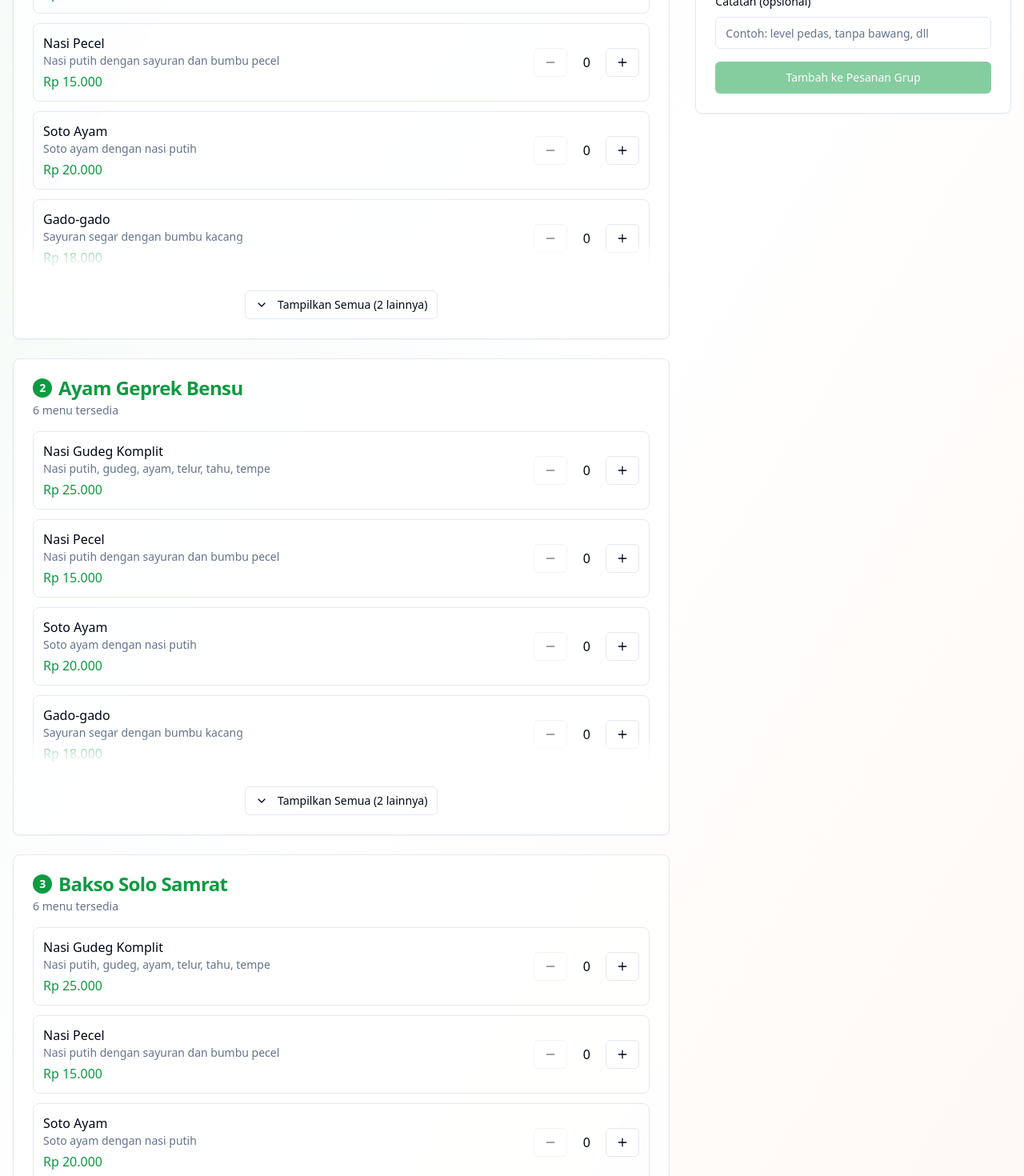
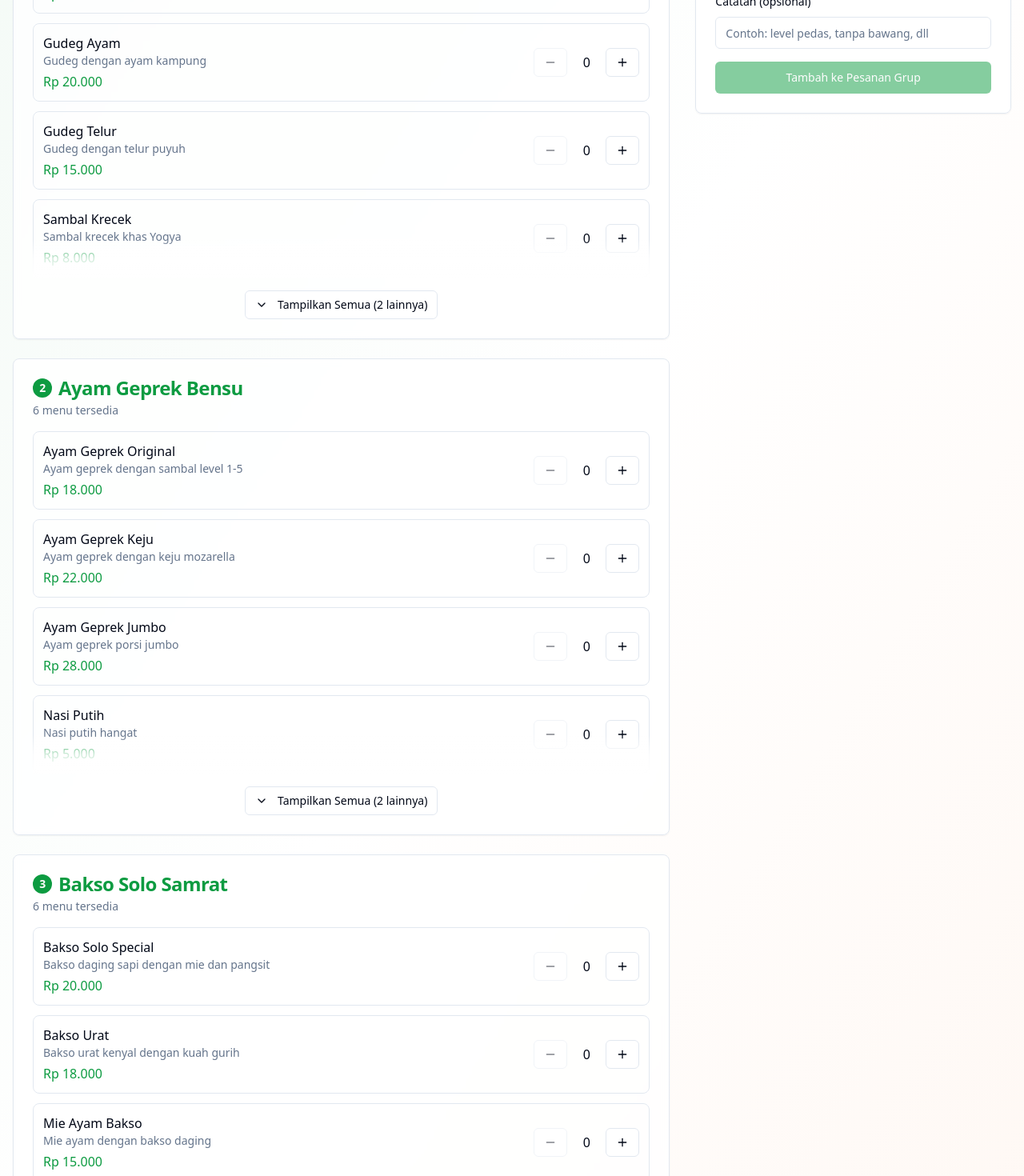
Before and after one commit to bungandy/gofood-group-order, a React (Vite) app: page /order/1 in a window 1280 px wide. Shown: the part 360-1830 px from the top of the page at 80% size. Built offline with nearby package versions, Linux system fonts and the light colour scheme.

Commit message:
Add unique menu data per merchant
Added unique menu data for each merchant to test the grouping of ordered items by merchant.
-edited src/pages/OrderingPage.tsx

```diff
--- a/src/pages/OrderingPage.tsx
+++ b/src/pages/OrderingPage.tsx
@@ -104,16 +104,39 @@ const OrderingPage = () => {
   const getAllMenuItems = (): MenuItem[] => {
     const allItems: MenuItem[] = [];
 
-    merchants.forEach((merchant, index) => {
-      // Mock menu items for each merchant
-      const merchantMenus = [
-        { id: `${merchant.id}_1`, name: "Nasi Gudeg Komplit", price: 25000, description: "Nasi putih, gudeg, ayam, telur, tahu, tempe", merchantId: merchant.id },
-        { id: `${merchant.id}_2`, name: "Nasi Pecel", price: 15000, description: "Nasi putih dengan sayuran dan bumbu pecel", merchantId: merchant.id },
-        { id: `${merchant.id}_3`, name: "Soto Ayam", price: 20000, description: "Soto ayam dengan nasi putih", merchantId: merchant.id },
-        { id: `${merchant.id}_4`, name: "Gado-gado", price: 18000, description: "Sayuran segar dengan bumbu kacang", merchantId: merchant.id },
-        { id: `${merchant.id}_5`, name: "Es Teh Manis", price: 5000, description: "Minuman segar es teh manis", merchantId: merchant.id },
-        { id: `${merchant.id}_6`, name: "Es Jeruk", price: 8000, description: "Minuman segar es jeruk peras", merchantId: merchant.id },
-      ];
+    merchants.forEach((merchant) => {
+      // Different menu items for each merchant
+      let merchantMenus: MenuItem[] = [];
+
+      if (merchant.id === 'merchant_1') { // Warung Gudeg Bu Sari
+        merchantMenus = [
+          { id: `${merchant.id}_1`, name: "Nasi Gudeg Komplit", price: 25000, description: "Nasi putih, gudeg, ayam, telur, tahu, tempe", merchantId: merchant.id },
+          { id: `${merchant.id}_2`, name: "Gudeg Ayam", price: 20000, description: "Gudeg dengan ayam kampung", merchantId: merchant.id },
+          { id: `${merchant.id}_3`, name: "Gudeg Telur", price: 15000, description: "Gudeg dengan telur puyuh", merchantId: merchant.id },
+          { id: `${merchant.id}_4`, name: "Sambal Krecek", price: 8000, description: "Sambal krecek khas Yogya", merchantId: merchant.id },
+          { id: `${merchant.id}_5`, name: "Es Teh Manis", price: 5000, description: "Minuman segar es teh manis", merchantId: merchant.id },
+          { id: `${merchant.id}_6`, name: "Es Jeruk", price: 8000, description: "Minuman segar es jeruk peras", merchantId: merchant.id },
+        ];
+      } else if (merchant.id === 'merchant_2') { // Ayam Geprek Bensu
+        merchantMenus = [
+          { id: `${merchant.id}_1`, name: "Ayam Geprek Original", price: 18000, description: "Ayam geprek dengan sambal level 1-5", merchantId: merchant.id },
+          { id: `${merchant.id}_2`, name: "Ayam Geprek Keju", price: 22000, description: "Ayam geprek dengan keju mozarella", merchantId: merchant.id },
+          { id: `${merchant.id}_3`, name: "Ayam Geprek Jumbo", price: 28000, description: "Ayam geprek porsi jumbo", merchantId: merchant.id },
+          { id: `${merchant.id}_4`, name: "Nasi Putih", price: 5000, description: "Nasi putih hangat", merchantId: merchant.id },
+          { id: `${merchant.id}_5`, name: "Es Teh", price: 3000, description: "Es teh manis segar", merchantId: merchant.id },
+          { id: `${merchant.id}_6`, name: "Es Jeruk", price: 5000, description: "Es jeruk segar", merchantId: merchant.id },
+        ];
+      } else if (merchant.id === 'merchant_3') { // Bakso Solo Samrat
+        merchantMenus = [
+          { id: `${merchant.id}_1`, name: "Bakso Solo Special", price: 20000, description: "Bakso daging sapi dengan mie dan pangsit", merchantId: merchant.id },
+          { id: `${merchant.id}_2`, name: "Bakso Urat", price: 18000, description: "Bakso urat kenyal dengan kuah gurih", merchantId: merchant.id },
+          { id: `${merchant.id}_3`, name: "Mie Ayam Bakso", price: 15000, description: "Mie ayam dengan bakso daging", merchantId: merchant.id },
+          { id: `${merchant.id}_4`, name: "Pangsit Goreng", price: 12000, description: "Pangsit goreng isi ayam", merchantId: merchant.id },
+          { id: `${merchant.id}_5`, name: "Es Campur", price: 8000, description: "Es campur segar", merchantId: merchant.id },
+          { id: `${merchant.id}_6`, name: "Es Kelapa Muda", price: 10000, description: "Es kelapa muda segar", merchantId: merchant.id },
+        ];
+      }
+
       allItems.push(...merchantMenus);
     });
 
```
